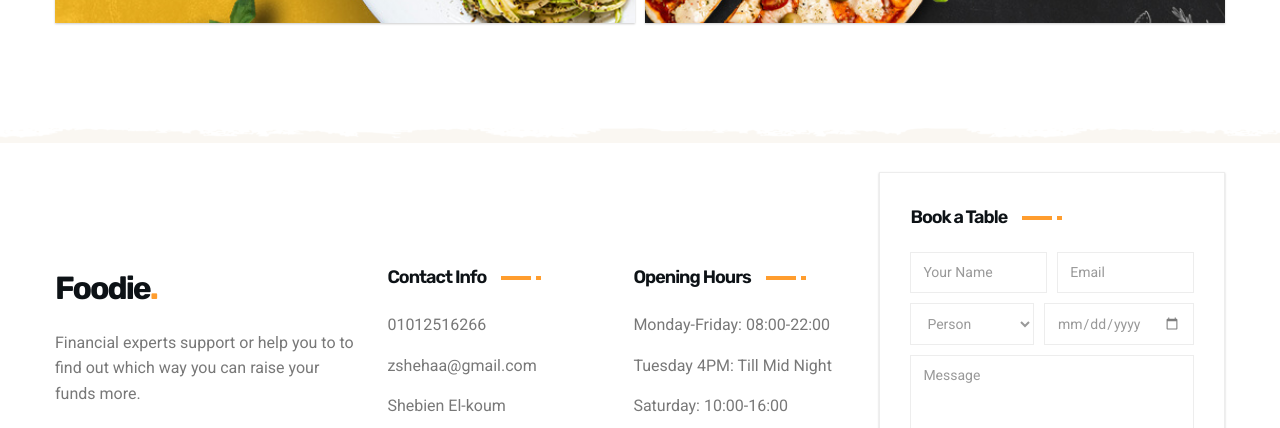
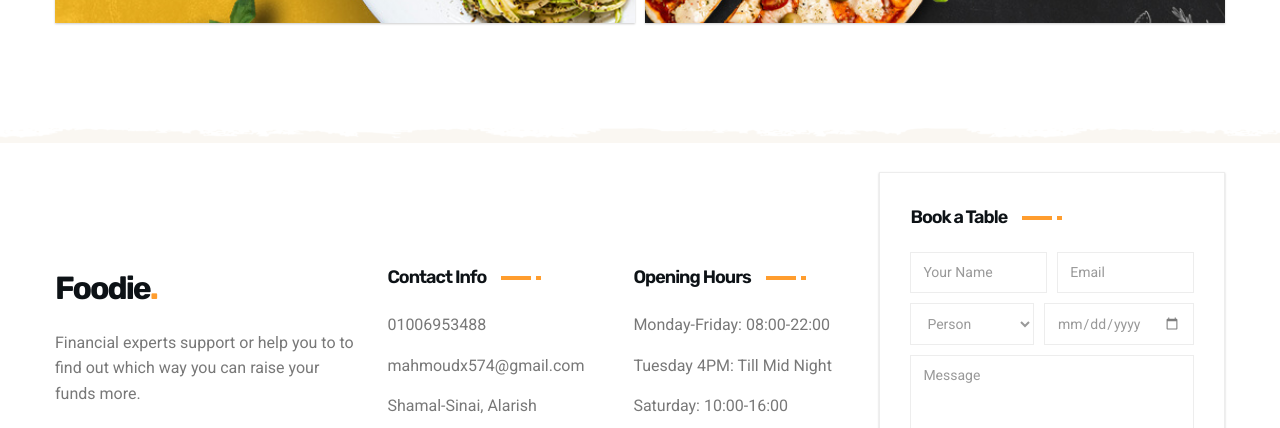
Before and after one commit to Mahmoud-Elkhateeb/Foodi-Project-Elkhateeb, a plain HTML site: page index.html in a window 1280 px wide. Shown: the part 6500-6928 px from the top of the page. Drawn offline with nearby package versions, Linux system fonts and the light colour scheme.

Commit message:
Update index.html

```diff
--- a/index.html
+++ b/index.html
@@ -987,15 +987,15 @@
                     </li>
 
                     <li>
-                        <p class="footer-list-item">01012516266</p>
+                        <p class="footer-list-item">01006953488</p>
                     </li>
 
                     <li>
-                        <p class="footer-list-item">zshehaa@gmail.com</p>
+                        <p class="footer-list-item">mahmoudx574@gmail.com</p>
                     </li>
 
                     <li>
-                        <address class="footer-list-item">Shebien El-koum</address>
+                        <address class="footer-list-item">Shamal-Sinai, Alarish</address>
                     </li>
 
                 </ul>
```
